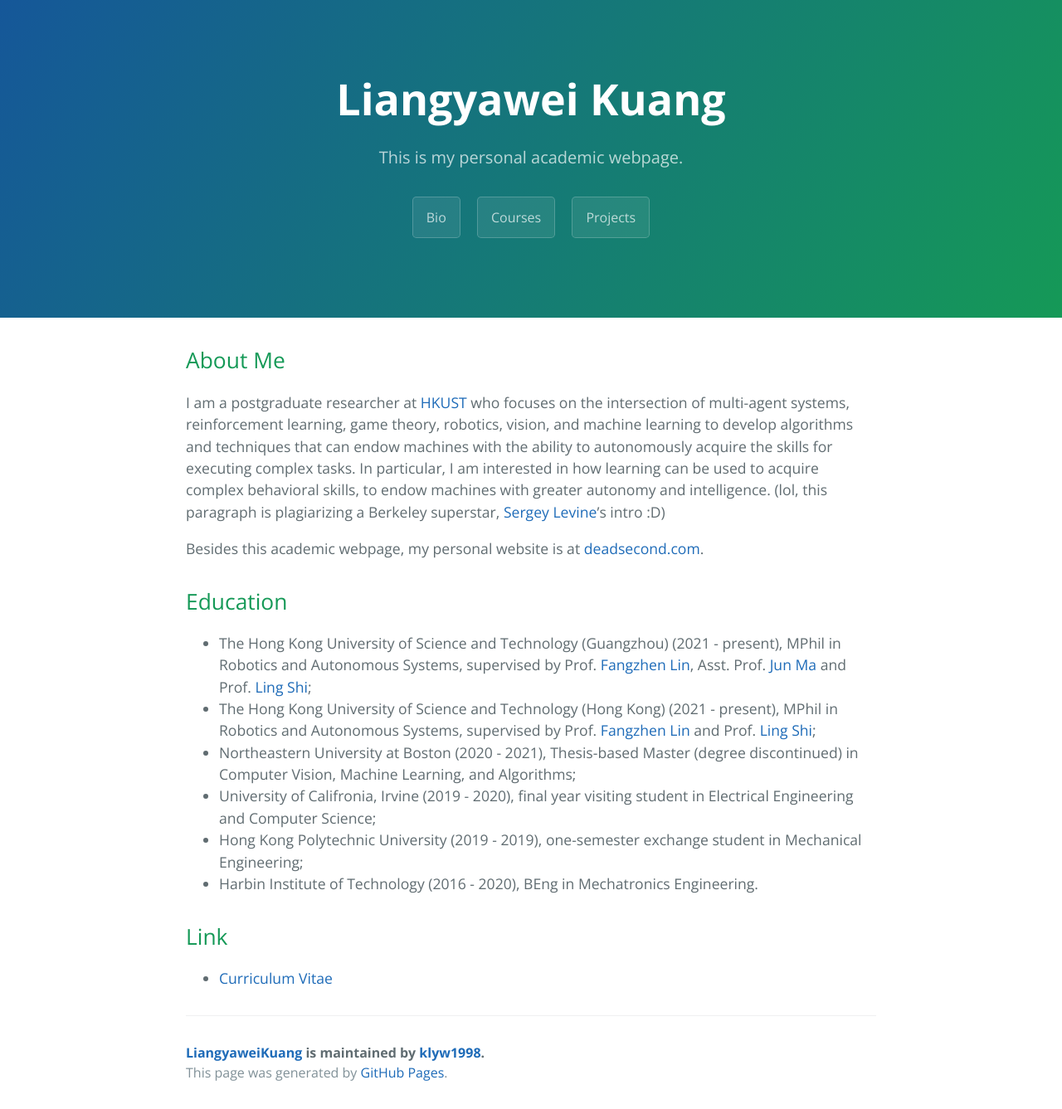
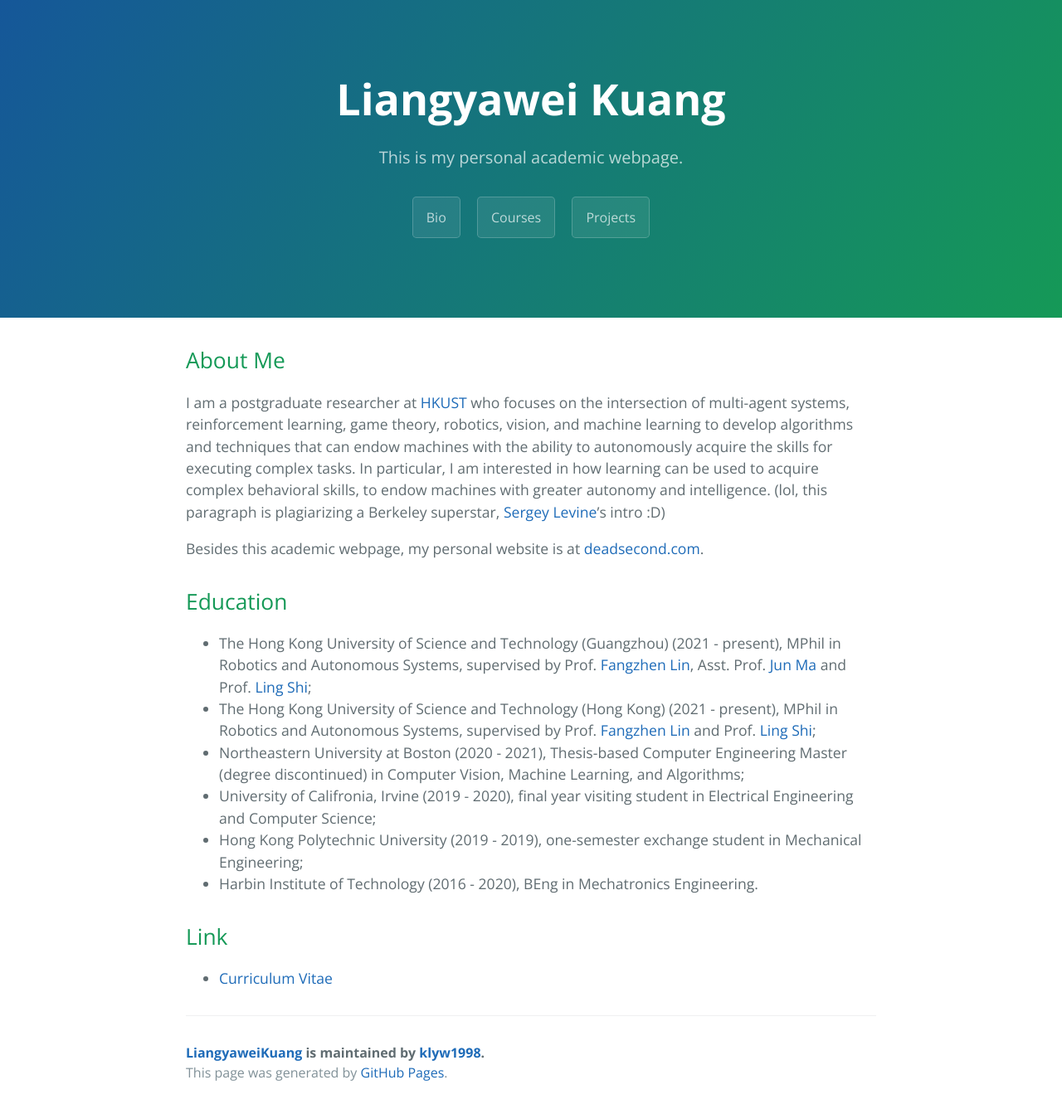
Before and after one commit to klyw1998/LiangyaweiKuang, a Jekyll site: the page built from index.md, in a window 1280 px wide. Shown: the whole page at 83% size. Built offline with Jekyll 4.4.1, drawn with Linux system fonts in a browser that asks for light colours; our own code applies the rules of GitHub Pages for plain Markdown files.

Commit message:
Update index.md

```diff
--- a/index.md
+++ b/index.md
@@ -11,7 +11,7 @@ Besides this academic webpage, my personal website is at [deadsecond.com](https:
 ## Education
 - The Hong Kong University of Science and Technology (Guangzhou) (2021 - present), MPhil in Robotics and Autonomous Systems, supervised by Prof. [Fangzhen Lin](https://facultyprofiles.ust.hk/profiles.php?profile=fangzhen-lin-flin#researchinterest), Asst. Prof. [Jun Ma](https://facultyprofiles.hkust-gz.edu.cn/faculty-personal-page?id=853) and Prof. [Ling Shi](https://facultyprofiles.ust.hk/profiles.php?profile=ling-shi-eesling);
 - The Hong Kong University of Science and Technology (Hong Kong) (2021 - present), MPhil in Robotics and Autonomous Systems, supervised by Prof. [Fangzhen Lin](https://facultyprofiles.ust.hk/profiles.php?profile=fangzhen-lin-flin#researchinterest) and Prof. [Ling Shi](https://facultyprofiles.ust.hk/profiles.php?profile=ling-shi-eesling);
-- Northeastern University at Boston (2020 - 2021), Thesis-based Master (degree discontinued) in Computer Vision, Machine Learning, and Algorithms;
+- Northeastern University at Boston (2020 - 2021), Thesis-based Computer Engineering Master (degree discontinued) in Computer Vision, Machine Learning, and Algorithms;
 - University of Califronia, Irvine (2019 - 2020), final year visiting student in Electrical Engineering and Computer Science;
 - Hong Kong Polytechnic University (2019 - 2019), one-semester exchange student in Mechanical Engineering;
 - Harbin Institute of Technology (2016 - 2020), BEng in Mechatronics Engineering.
```
